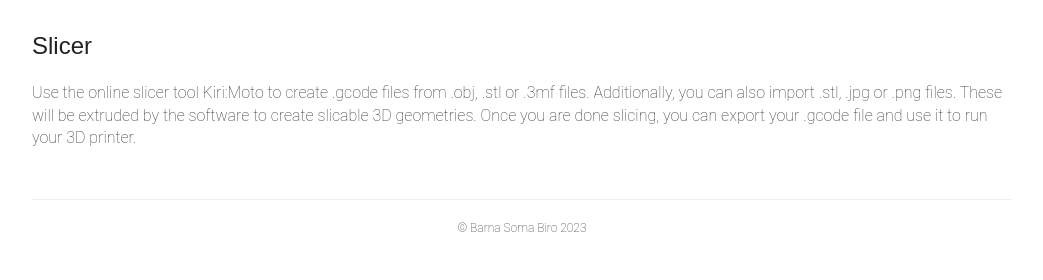
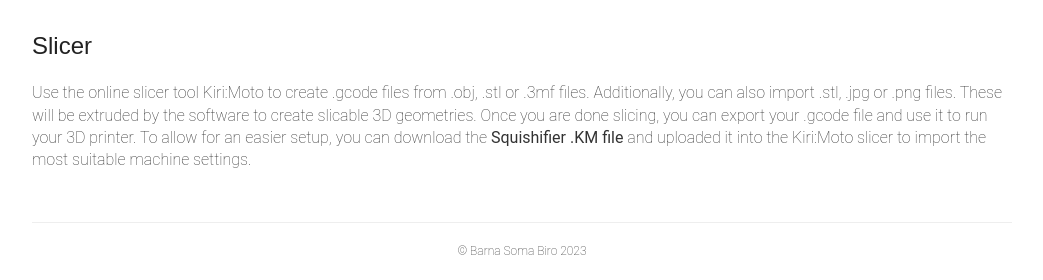
Before and after one commit to squishifier/squishifier.github.io, a Jekyll site: the page built from slicer.md, in a window 1280 px wide, cut to the strip 831-1111 px from the top of the page. Shown: the whole strip, without its empty margins (118-1161 px from the left). Built offline with Jekyll 4.4.1, drawn with Linux system fonts in a browser that asks for light colours; some web fonts are replaced; before the commit the page ends 1088 px from its top, so only the background shows below that.

Commit message:
Update slicer.md

```diff
--- a/slicer.md
+++ b/slicer.md
@@ -9,4 +9,4 @@
 
 ## Slicer
 
-Use the online slicer tool Kiri:Moto to create .gcode files from .obj, .stl or .3mf files. Additionally, you can also import .stl, .jpg or .png files. These will be extruded by the software to create slicable 3D geometries. Once you are done slicing, you can export your .gcode file and use it to run your 3D printer.
+Use the online slicer tool Kiri:Moto to create .gcode files from .obj, .stl or .3mf files. Additionally, you can also import .stl, .jpg or .png files. These will be extruded by the software to create slicable 3D geometries. Once you are done slicing, you can export your .gcode file and use it to run your 3D printer. To allow for an easier setup, you can download the <a href="/objects/squishifier.km" download="squishifier.km"><strong>Squishifier .KM file</strong></a> and uploaded it into the Kiri:Moto slicer to import the most suitable machine settings.
```
